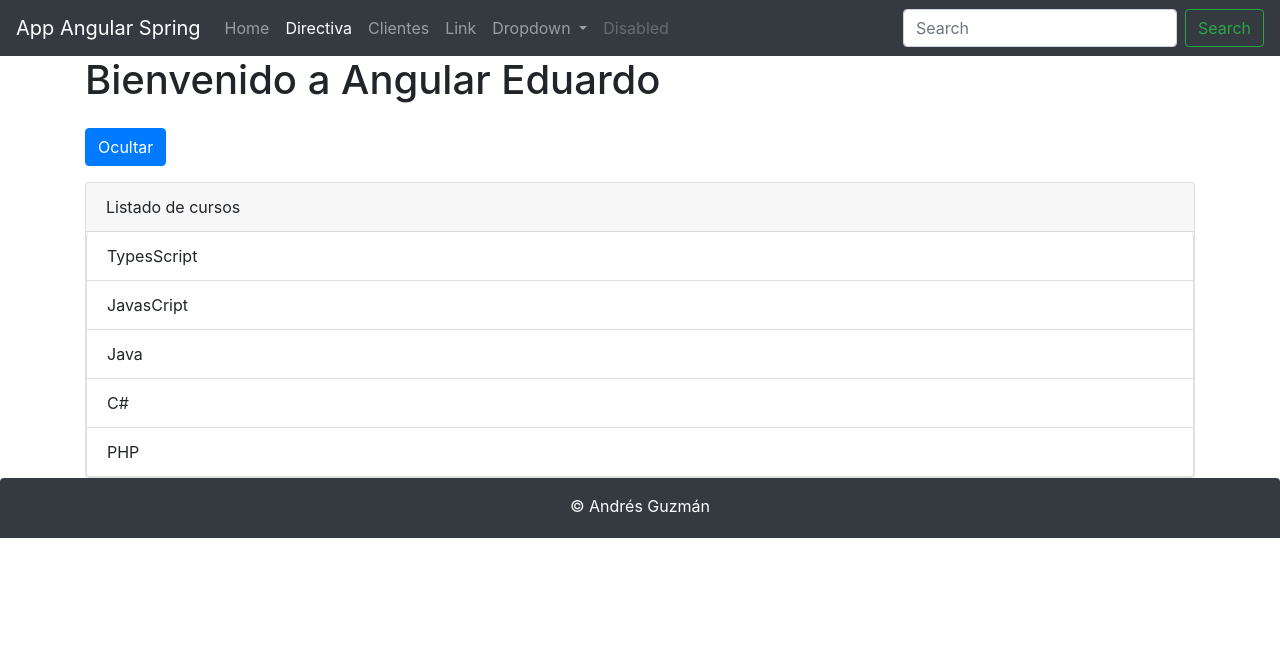
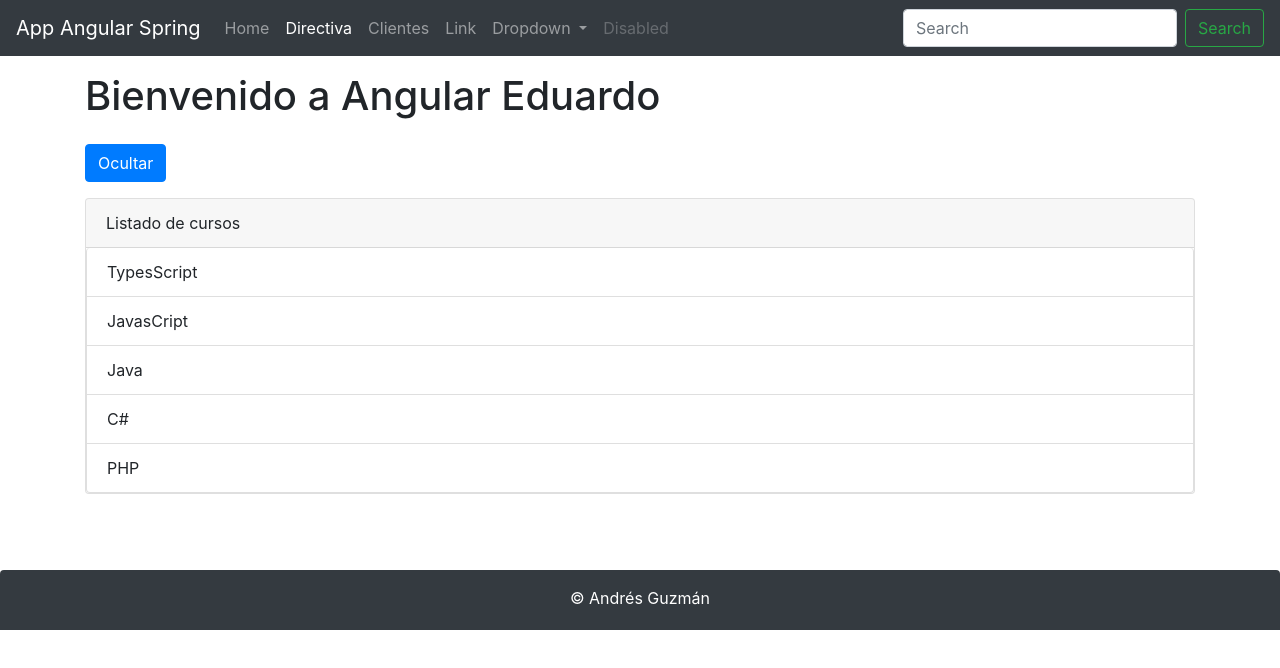
Before and after one commit to edufuentes/PracticasAngular8, an Angular app: page /directivas in a window 1280 px wide. Shown: the top 668 px of the page. Built offline with nearby package versions, Linux system fonts and the light colour scheme.

Commit message:
Ajuste para que el footer quede siempre abajo Bottom

```diff
--- a/src/app/app.component.html
+++ b/src/app/app.component.html
@@ -1,5 +1,7 @@
 <app-header></app-header>
-<div class="container">
+<!-- <div class="container my-3 pb-3"> -->
+<div class="container my-3 wrap">
+    <!--wrap clase css personalizada -->
     <h1>
         {{title}}
     </h1>
--- a/src/styles.css
+++ b/src/styles.css
@@ -1 +1,14 @@
 /* You can add global styles to this file, and also import other style files */
+
+html {
+    position: relative;
+    min-height: 100%;
+}
+
+body {
+    margin-bottom: 60 px;
+}
+
+.wrap {
+    padding-bottom: 60px;
+}
```
